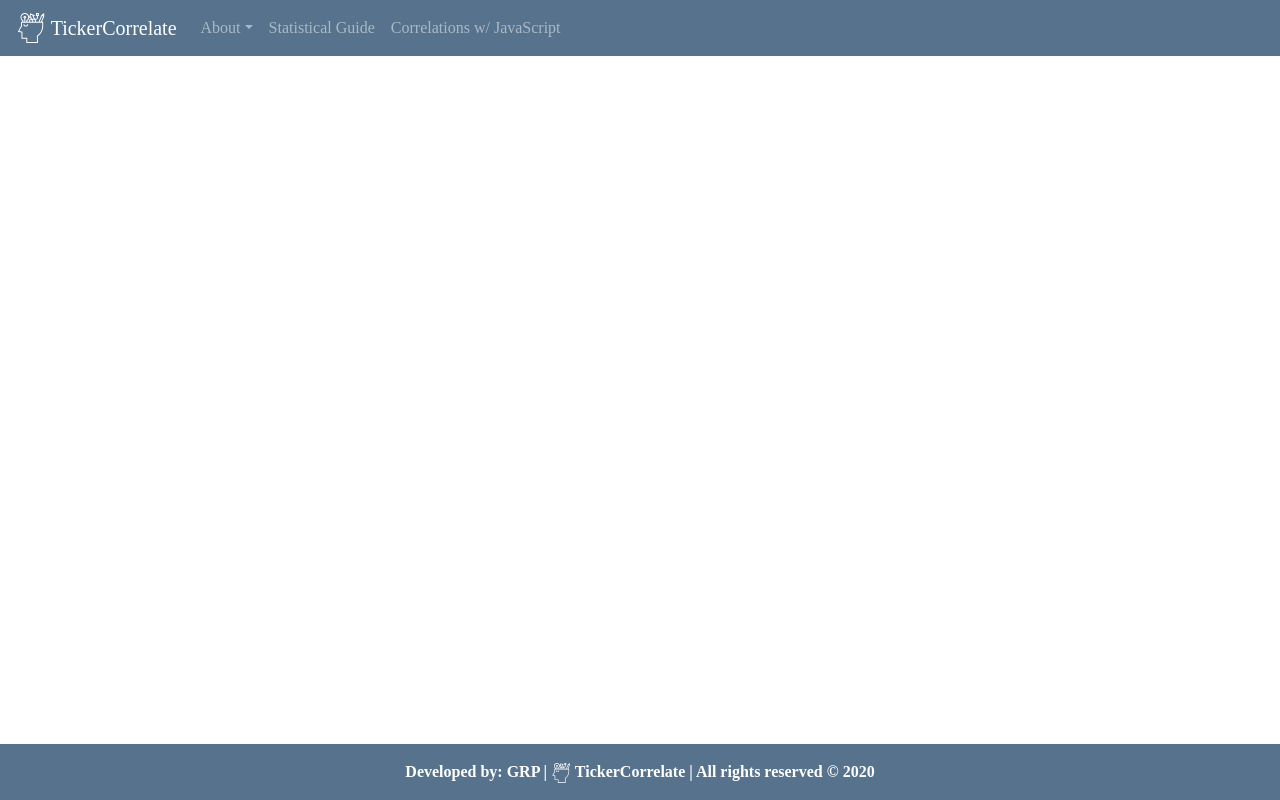
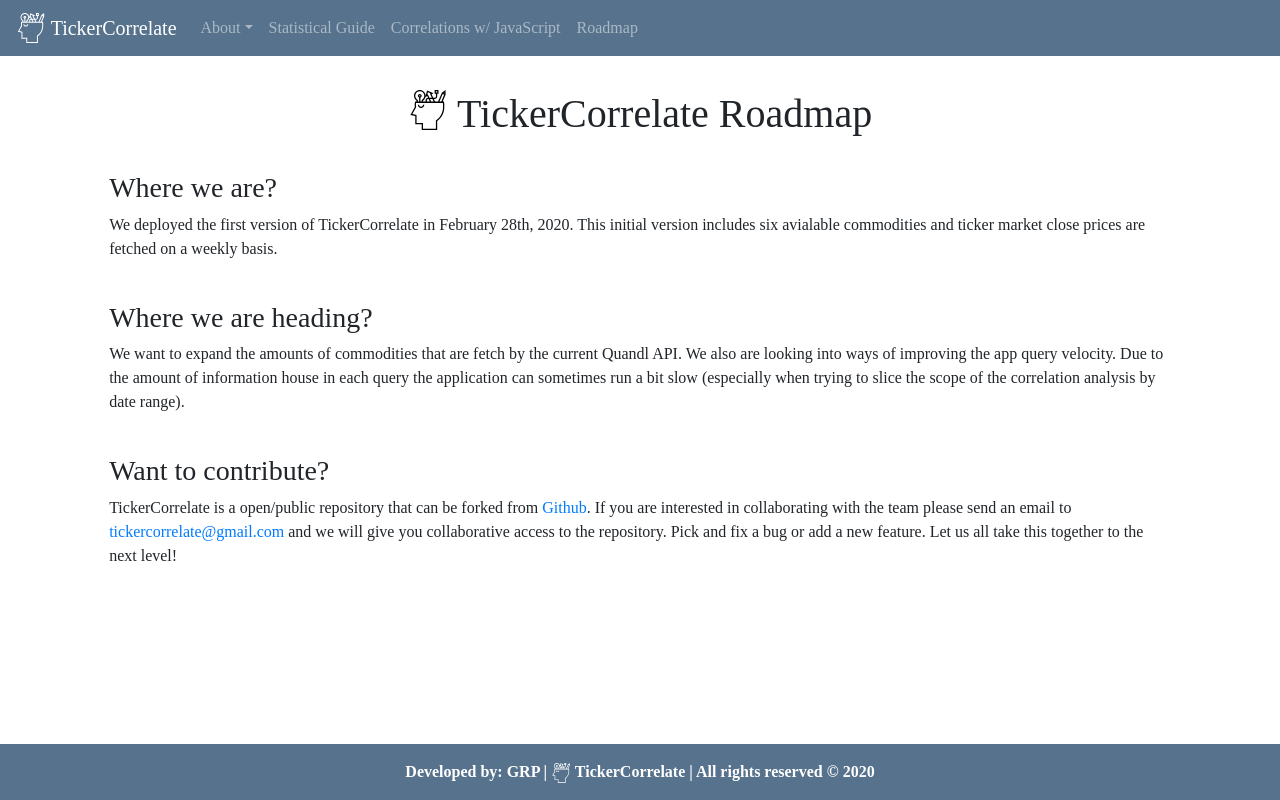
Before and after one commit to grpecunia/tickercorrelate, a React (Create React App) app: page /Roadmap in a window 1280 px wide. Built offline with nearby package versions, Linux system fonts and the light colour scheme; no server answers.

Commit message:
added Roadmap

```diff
--- a/src/App.js
+++ b/src/App.js
@@ -13,6 +13,7 @@
 import APIs from './APIs'
 import Guide from './Guide'
 import CorrelationsJS from './CorrelationsJS'
+import Roadmap from './Roadmap'
 import "./App.css";
 
 
@@ -221,7 +222,9 @@
           <Navbar.Collapse id="responsive-navbar-nav">
             <Nav className="mr-auto">
               <NavDropdown title="About" id="collasible-nav-dropdown">
-                <NavDropdown.Item as={Link} to="/APIs">API's</NavDropdown.Item>
+                <NavDropdown.Item as={Link} to="/APIs">
+                  API's
+                </NavDropdown.Item>
                 <NavDropdown.Divider />
                 <NavDropdown.Item
                   href="https://github.com/grpecunia/tickercorrelate"
@@ -248,6 +251,9 @@
               </Nav.Link>
               <Nav.Link as={Link} to="/CorrelationsJS">
                 Correlations w/ JavaScript
+              </Nav.Link>
+              <Nav.Link as={Link} to="/Roadmap">
+                Roadmap
               </Nav.Link>
             </Nav>
           </Navbar.Collapse>
@@ -279,6 +285,12 @@
               tool for data analyst or novel curious thinkers that want to dive
               into correlating analysis for stock market information.
             </p>
+            <br />
+            <br />
+            For more information email us at:{" "}
+            <a href="mailto:tickercorrelate@gmail.com">
+              tickercorrelate@gmail.com
+            </a>
             <hr />
             <h4 className="home" style={{ color: "red" }}>
               <b>Application Information Disclaimer</b>
@@ -352,6 +364,11 @@
             path="/CorrelationsJS"
             render={props => <CorrelationsJS {...props} />}
           />
+          <Route
+            exact
+            path="/Roadmap"
+            render={props => <Roadmap {...props} />}
+          />
         </Switch>
         <Footer />
       </div>
--- a/src/Home.jsx
+++ b/src/Home.jsx
@@ -292,7 +292,8 @@
                     data into datasets for building real world applications. It
                     is also intended as a tool for data analysts and/or novel
                     curious thinkers that want to dive into analysis of stock
-                    market information.
+                    market information. <br/><br/>
+                    For more information about the project, email us at: <a href='mailto:tickercorrelate@gmail.com'>tickercorrelate@gmail.com</a>
                   </p>
                 </div>
 
--- /dev/null
+++ b/src/Roadmap.jsx
@@ -0,0 +1,66 @@
+import React, { Component } from 'react';
+import logo from "./logob.svg";
+
+
+class Roadmap extends Component {
+    render() {
+        return (
+          <div className="cointainer home">
+            <h1 style={{ paddingBottom: "25px" }}>
+              <img
+                alt="TickerCorrelate"
+                src={logo}
+                width="40"
+                height="40"
+                className="d-inline-block align-top"
+              />{" "}
+              TickerCorrelate Roadmap
+            </h1>
+            <div className="row" style={{textAlign:'left'}}>
+              <div className="col-lg-10 offset-lg-1 col-md-10 offset-md-1 col-sm-10 offset-sm-1">
+                <h3>Where we are?</h3>
+                <p>
+                  We deployed the first version of TickerCorrelate in February
+                  28th, 2020. This initial version includes six avialable
+                  commodities and ticker market close prices are fetched on a
+                  weekly basis.
+                </p>
+                <br />
+                <h3>Where we are heading?</h3>
+                <p>
+                  We want to expand the amounts of commodities that are fetch by
+                  the current Quandl API. We also are looking into ways of
+                  improving the app query velocity. Due to the amount of
+                  information house in each query the application can sometimes
+                  run a bit slow (especially when trying to slice the scope of
+                  the correlation analysis by date range).
+                </p>
+                <br />
+                <h3>Want to contribute?</h3>
+                <p>
+                  TickerCorrelate is a open/public repository that can be forked
+                  from{" "}
+                  <a
+                    href="https://github.com/grpecunia/tickercorrelate"
+                    target="_blank"
+                    rel="noopener noreferrer"
+                  >
+                    Github
+                  </a>
+                  . If you are interested in collaborating with the team please
+                  send an email to{" "}
+                  <a href="mailto:tickercorrelate@gmail.com">
+                    tickercorrelate@gmail.com
+                  </a>{" "}
+                  and we will give you collaborative access to the repository.
+                  Pick and fix a bug or add a new feature. Let us all take this
+                  together to the next level!
+                </p>
+              </div>
+            </div>
+          </div>
+        );
+    }
+}
+
+export default Roadmap;
```
